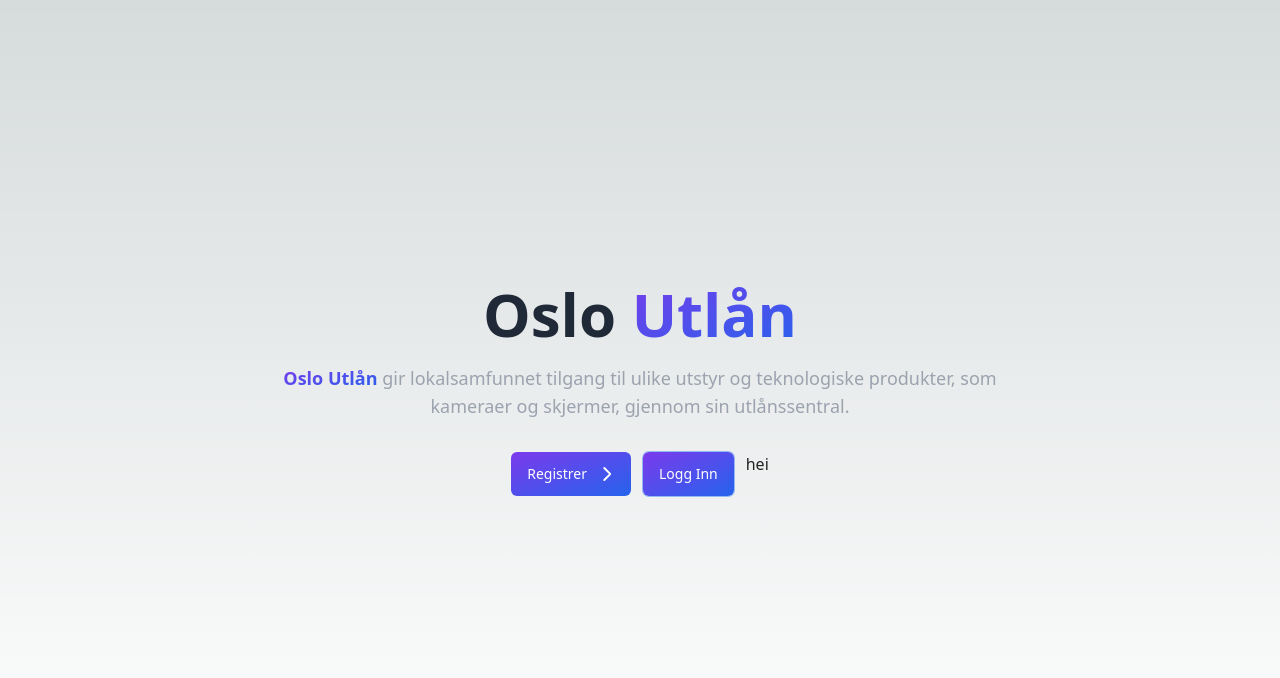
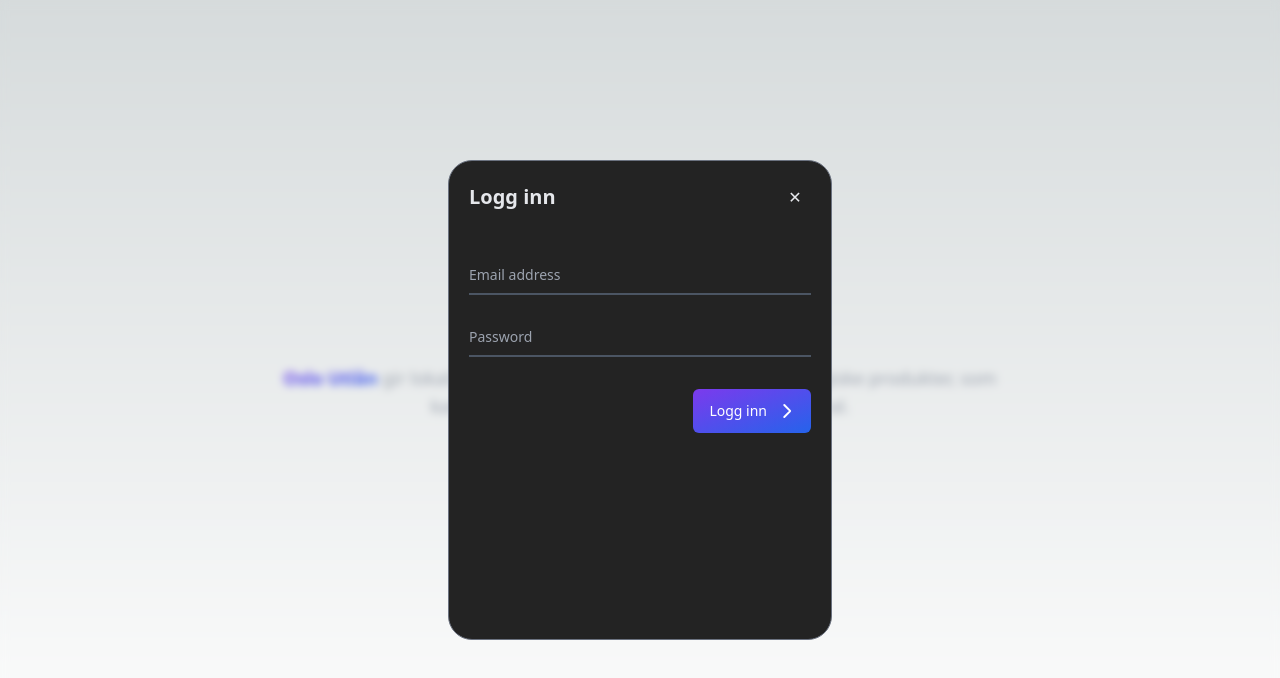
Before and after one commit to ValCordDev/Oslo-Utlan, a Next.js app in the folder investoruka/: page / in a window 1280 px wide. Both pictures are taken after a click on the button "Logg Inn". Shown: the top 678 px of the page. Built offline with nearby package versions, Linux system fonts and the light colour scheme.

Commit message:
logg inn bedre

```diff
--- a/investoruka/src/components/logginn.tsx
+++ b/investoruka/src/components/logginn.tsx
@@ -13,9 +13,37 @@ export default function Logginn() {
             Logg Inn
         </button>
         {loggInnBoolean ? (
-            <div className="">
-                <p>hei</p>
+            <>
+            <div className="fixed top-0 left-0 w-screen h-screen backdrop-blur-sm"></div>
+            <div className="flex justify-center items-center fixed h-screen w-screen top-0 left-0">
+                <div className=" flex flex-col h-3/5 w-96 bg-[#232323] rounded-3xl border-gray-500 border-[1.5px]">
+                    <div className=" flex justify-between items-center w-auto p-5">
+                        <p className=" text-gray-200 font-bold text-xl">Logg inn</p>
+                        <button onClick={() => setLoggInnBoolean(false)} className=" bg-transparent text-gray-200 hover:bg-white/10 rounded-3xl w-8 h-8 flex justify-center items-center">
+                            ✕
+                        </button>
+                    </div>
+                    <div className=" p-5">
+                        <div className="relative z-0 w-full mb-5 group">
+                            <input type="email" name="floating_email" id="floating_email" className="block py-2.5 px-0 w-full text-sm  bg-transparent border-0 border-b-2 appearance-none text-white border-gray-600 focus:border-blue-500 focus:outline-none focus:ring-0 peer" placeholder=" " required />
+                            <label htmlFor="floating_email" className="peer-focus:font-medium absolute text-sm text-gray-400 duration-300 transform -translate-y-6 scale-75 top-3 -z-10 origin-[0] peer-focus:start-0 rtl:peer-focus:translate-x-1/4 rtl:peer-focus:left-autopeer-focus:text-blue-500 peer-placeholder-shown:scale-100 peer-placeholder-shown:translate-y-0 peer-focus:scale-75 peer-focus:-translate-y-6">Email address</label>
+                        </div>
+                        <div className="relative z-0 w-full mb-5 group">
+                            <input type="password" name="floating_password" id="floating_password" className="block py-2.5 px-0 w-full text-sm bg-transparent border-0 border-b-2 appearance-none text-white border-gray-600 focus:border-blue-500 focus:outline-none focus:ring-0  peer" placeholder=" " required />
+                            <label htmlFor="floating_password" className="peer-focus:font-medium absolute text-sm text-gray-400 duration-300 transform -translate-y-6 scale-75 top-3 -z-10 origin-[0] peer-focus:start-0 rtl:peer-focus:translate-x-1/4 peer-focus:text-blue-500 peer-placeholder-shown:scale-100 peer-placeholder-shown:translate-y-0 peer-focus:scale-75 peer-focus:-translate-y-6">Password</label>
+                        </div>
+                        <div className="mt-8 gap-3 flex justify-end">
+                            <a className="inline-flex justify-center items-center gap-x-3 text-center bg-gradient-to-tl from-blue-600 to-violet-600 text-white text-sm font-medium rounded-md focus:outline-none focus:ring-1 py-3 px-4 focus:ring-offset-gray-800" href="#">
+                            Logg inn
+                                <svg className="flex-shrink-0 w-4 h-4" width="16" height="16" viewBox="0 0 16 16" fill="none">
+                                    <path d="M5.27921 2L10.9257 7.64645C11.1209 7.84171 11.1209 8.15829 10.9257 8.35355L5.27921 14" stroke="currentColor" strokeWidth="2" strokeLinecap="round"/>
+                                </svg>
+                            </a>
+                        </div>
+                    </div>
+                </div>
             </div>
+            </>
         ) : (null)}
       </>
     );
```
